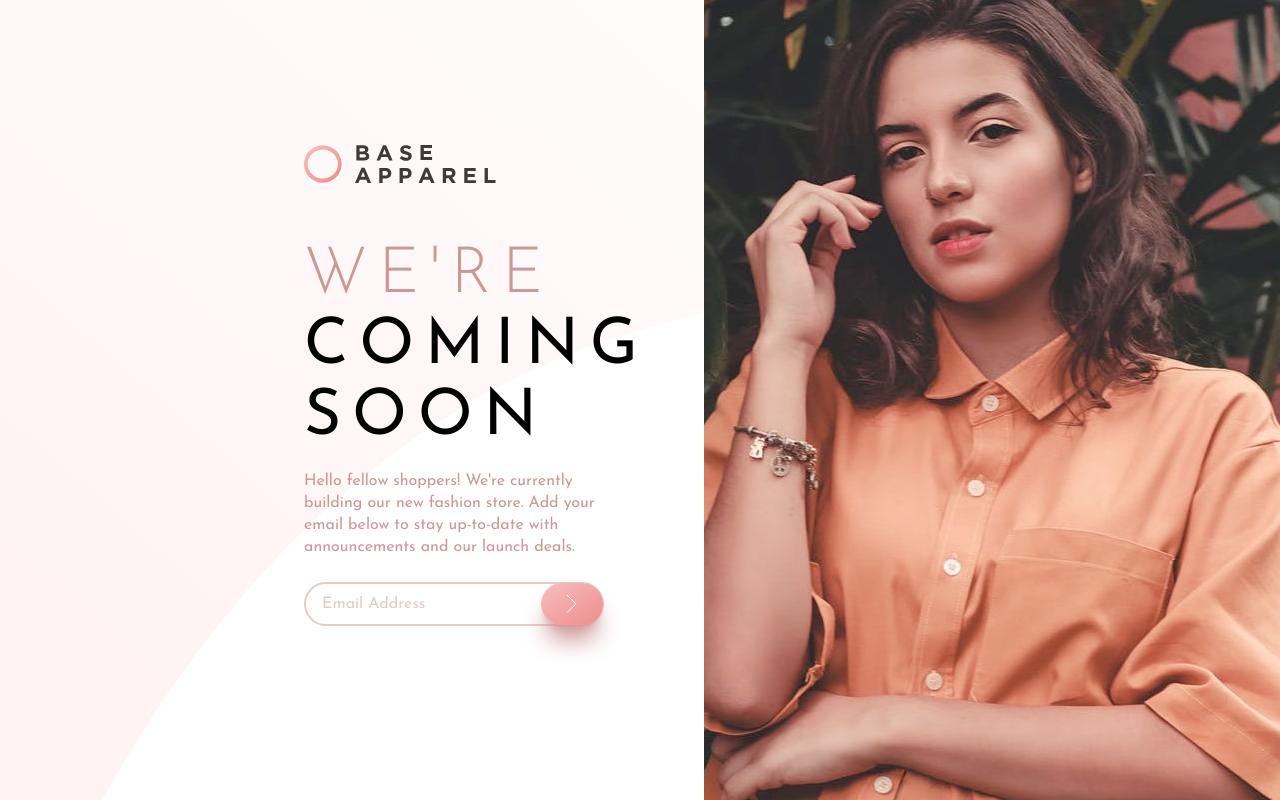
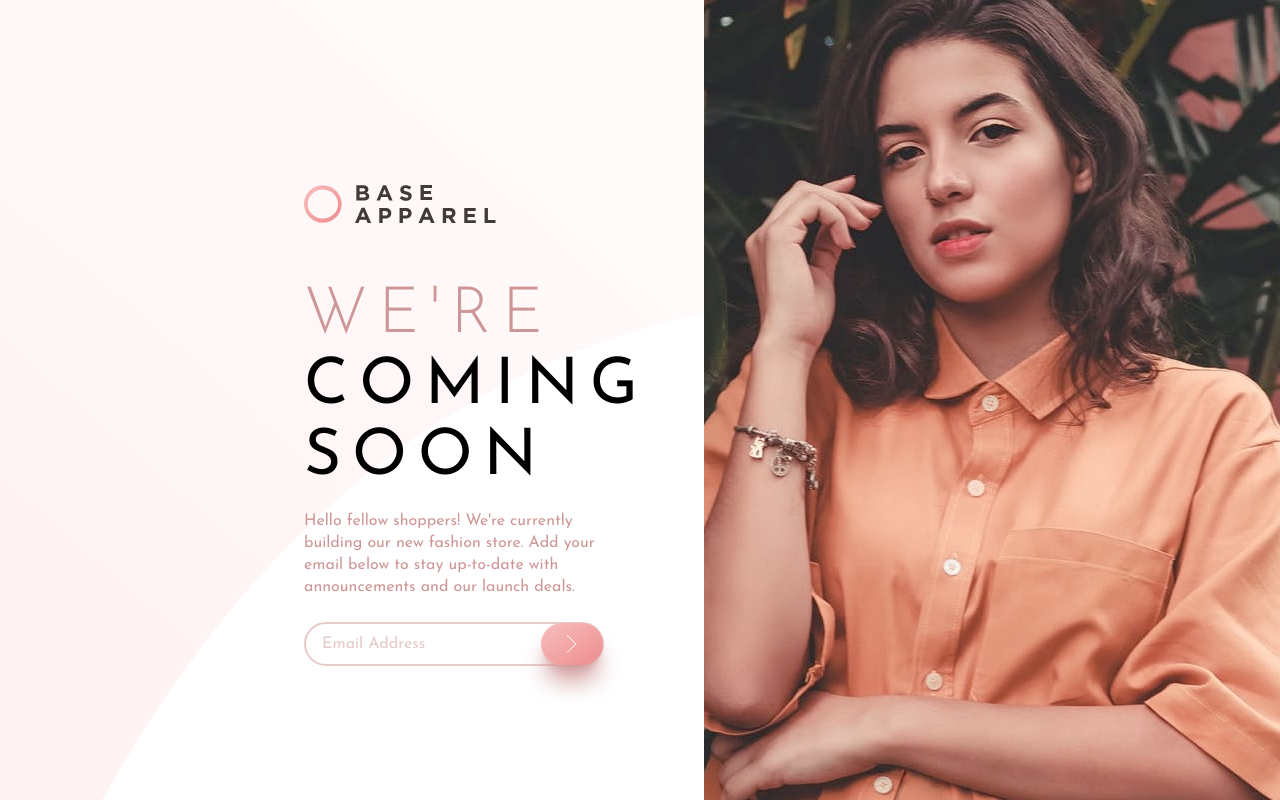
Before and after one commit to mdubelbeis/base-apparel, a React (Create React App) app: page / in a window 1280 px wide. Built offline with nearby package versions, Linux system fonts and the light colour scheme.

Commit message:
added top padding to container

```diff
--- a/src/components/App.js
+++ b/src/components/App.js
@@ -7,7 +7,7 @@ function App() {
   return (
     <div>
       <div className="font-josefin-sans text-base mx-auto lg:mx-12 max-w-xl">
-        <div class="container flex flex-col lg:space-y-20 max-w-[600px] lg:pl-20 xl:pl-64 ">
+        <div class="container flex flex-col lg:space-y-20 max-w-[600px] lg:pl-20 lg:pt-10 xl:pl-64 xl:pt-10">
           <header className="p-8 lg:p-0 lg:mt-36">
             <img className="w-24 lg:w-48" src={Logo} alt="" />
           </header>
```
